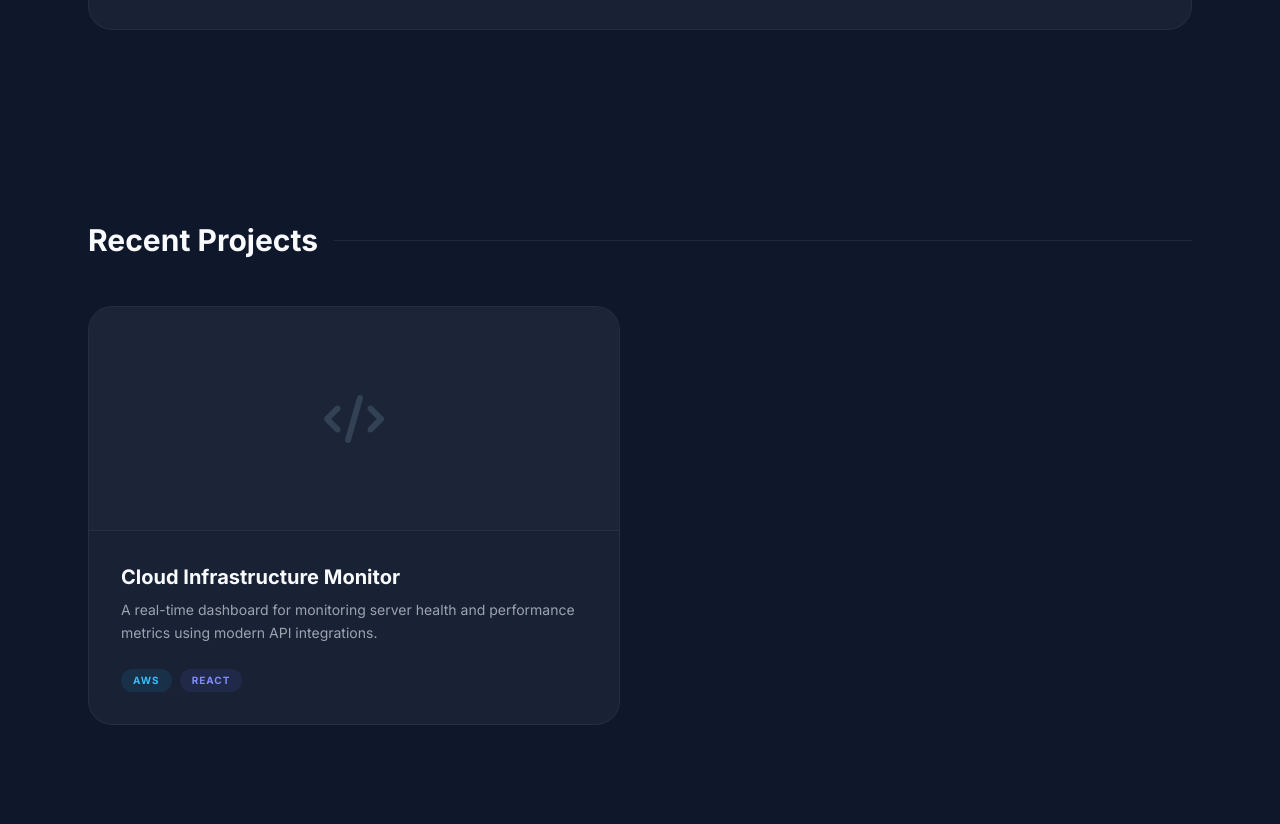
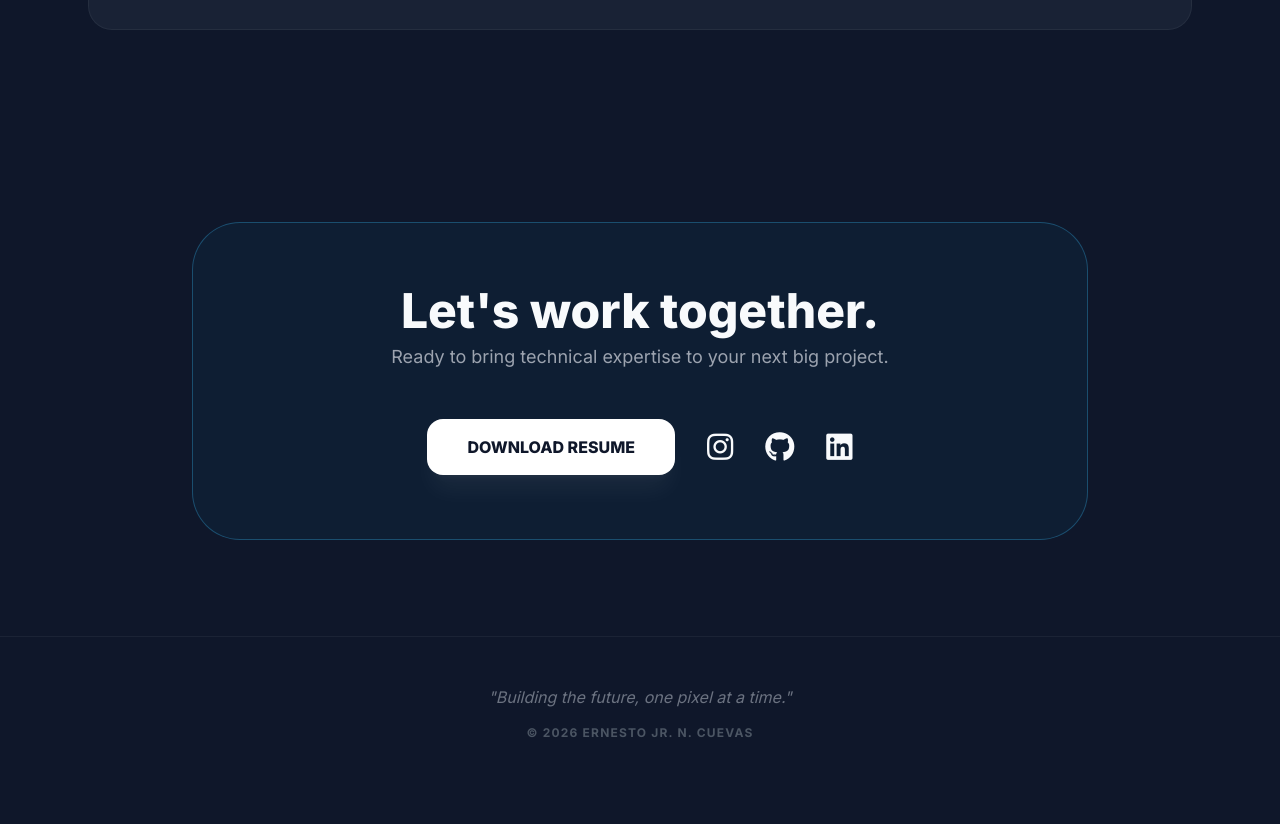
Before and after one commit to SM0SHY/portfolio-2026, a plain HTML site: page Portfolio/index.html in a window 1280 px wide. Shown: the part 1729-2553 px from the top of the page. After the commit the page ends 2518 px from the top, so only its background shows below. Drawn offline with nearby package versions, Linux system fonts and the light colour scheme.

```diff
--- a/Portfolio/index.html
+++ b/Portfolio/index.html
@@ -38,7 +38,6 @@
                 As a BS Information Technology graduate, I am deeply passionate about engineering <span class="text-white">interactive, creative, and user-centric interfaces</span>. I thrive at the intersection of design and functionality, dedicated to crafting digital experiences that are as intuitive as they are visually engaging.
             </p>
             <div class="flex flex-col sm:flex-row justify-center md:justify-start gap-4">
-                <a href="#projects" class="bg-sky-500 hover:bg-sky-400 text-slate-900 px-8 py-4 rounded-xl font-bold transition shadow-lg shadow-sky-500/20">View My Work</a>
                 <a href="#contact" class="border border-slate-700 hover:border-sky-500 px-8 py-4 rounded-xl font-bold transition">Let's Talk</a>
             </div>
         </div>
@@ -121,26 +120,6 @@
         </div>
     </section>
 
-    <section id="projects" class="py-24 px-6 max-w-6xl mx-auto">
-        <h2 class="text-3xl font-bold mb-12 flex items-center gap-4">
-            Recent Projects <div class="h-px flex-1 bg-slate-800"></div>
-        </h2>
-        <div class="grid md:grid-cols-2 gap-10">
-            <div class="glass rounded-3xl overflow-hidden group border-white/5">
-                <div class="h-56 bg-slate-800/50 flex items-center justify-center border-b border-white/5">
-                    <i class="fas fa-code text-5xl text-slate-700"></i>
-                </div>
-                <div class="p-8">
-                    <h3 class="text-xl font-bold mb-2">Cloud Infrastructure Monitor</h3>
-                    <p class="text-gray-400 mb-6 text-sm leading-relaxed">A real-time dashboard for monitoring server health and performance metrics using modern API integrations.</p>
-                    <div class="flex gap-2">
-                        <span class="text-[10px] uppercase font-bold tracking-widest bg-sky-500/10 text-sky-400 px-3 py-1 rounded-full">AWS</span>
-                        <span class="text-[10px] uppercase font-bold tracking-widest bg-indigo-500/10 text-indigo-400 px-3 py-1 rounded-full">React</span>
-                    </div>
-                </div>
-            </div>
-        </div>
-    </section>
 
     <section id="contact" class="py-24 px-6">
         <div class="max-w-4xl mx-auto">
```
